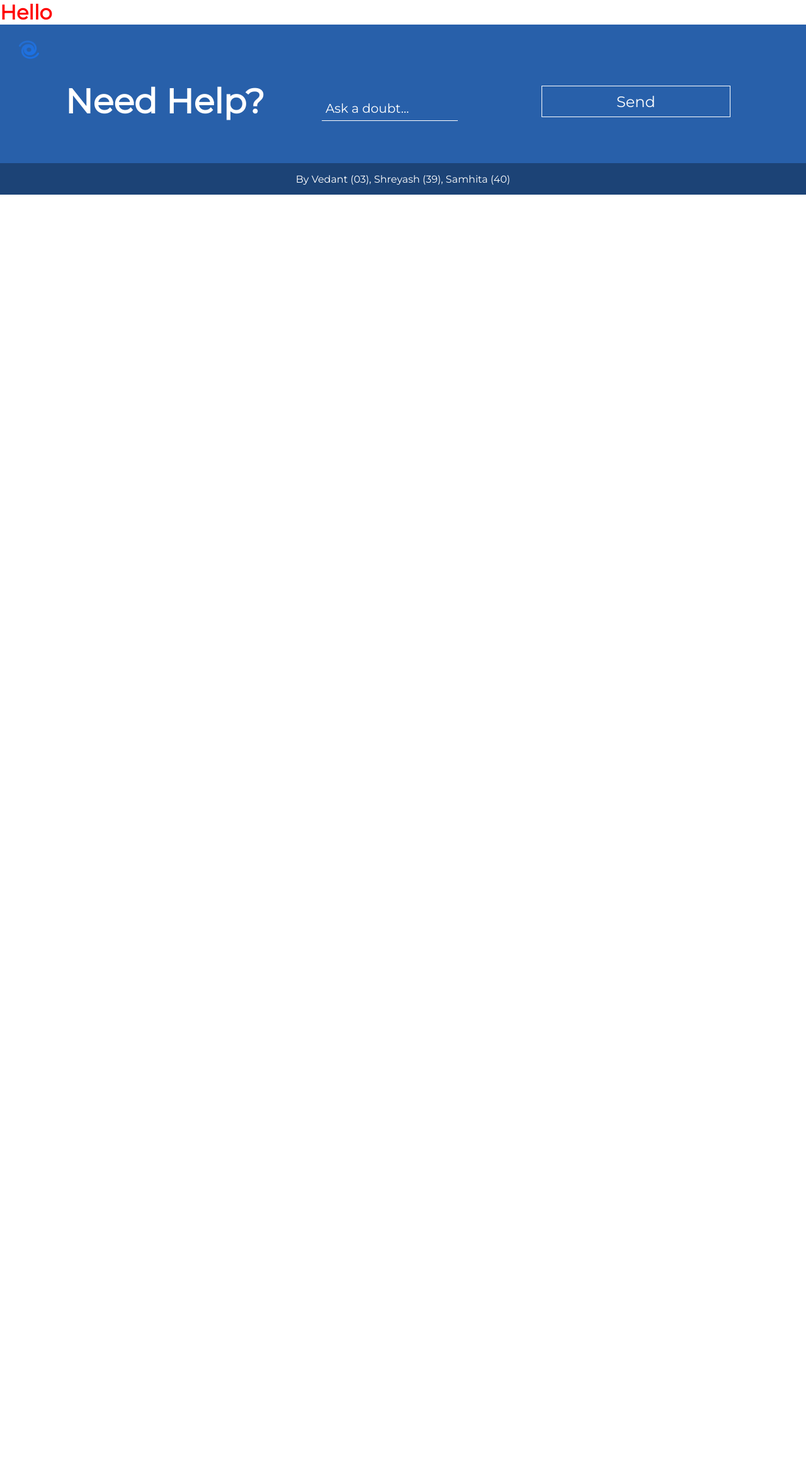
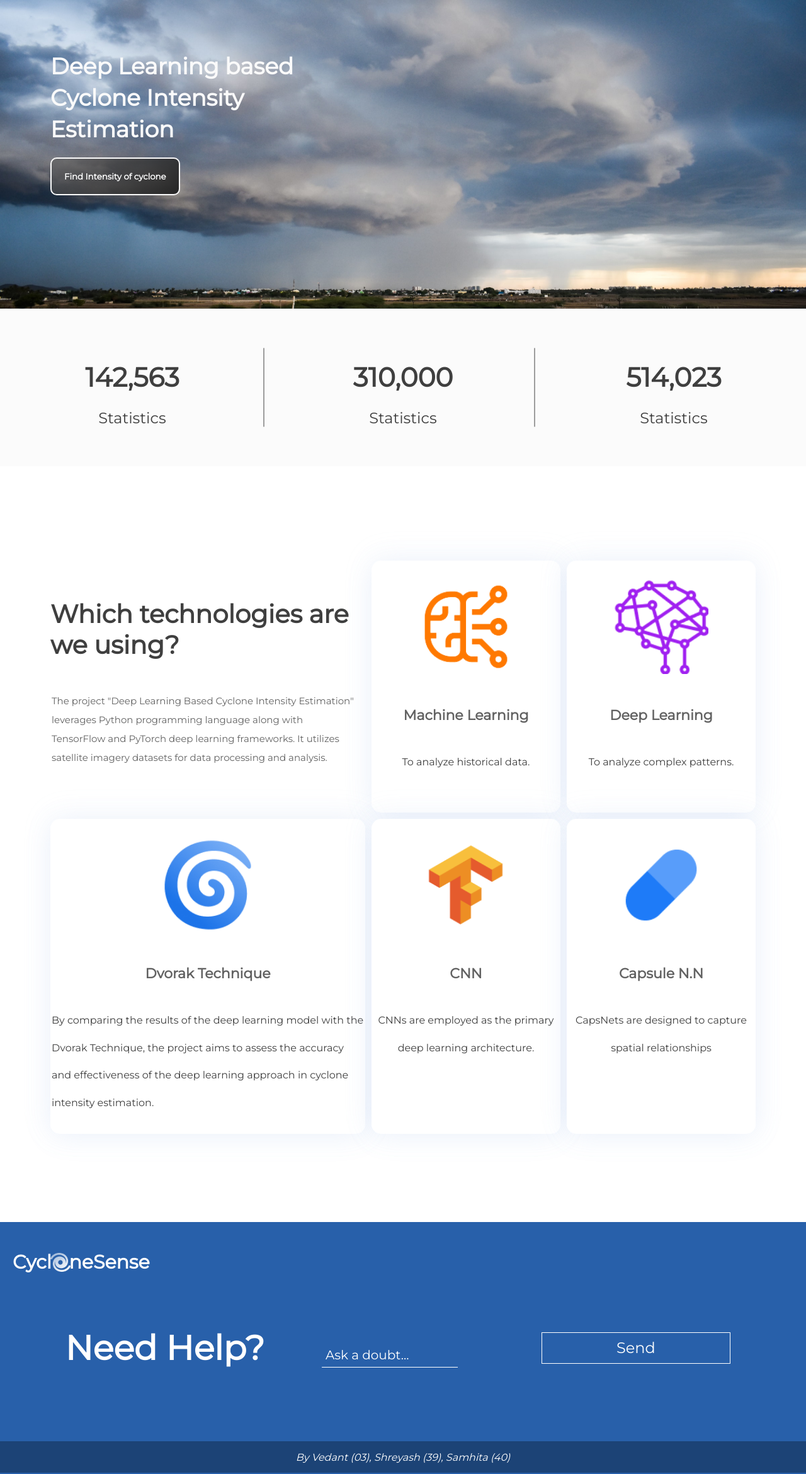
Before and after one commit to Shreyash017/CycloneSense, a Django app: page / in a window 1280 px wide. Shown: the part 100-2440 px from the top of the page at 63% size. Before the commit the page ends 409 px from the top, so only its background shows below. Run offline with Django 4.2, Linux system fonts and the light colour scheme.

Commit message:
Home Page Added

```diff
--- a/Website/main/static/css/style.css
+++ b/Website/main/static/css/style.css
@@ -14,14 +14,14 @@
     grid-gap: 10px;
 }
 
-.website-name {
+.website-name-blue {
     font-size: 30px;
     font-weight: bold;
     margin-top: 35px;
     margin-left: 20px;
 }
 
-.website-name a {
+.website-name-blue a {
     text-decoration: none;
     color: #000000;
 }
@@ -65,7 +65,6 @@ nav ul a:active {
 
 nav ul a:hover {
     text-decoration: underline;
-    text-decoration-thickness: 0.1rem;
 }
 
 /* For Footer */
@@ -75,25 +74,27 @@ nav ul a:hover {
     grid-template-columns: repeat(3, 1fr);
     grid-gap: 10px;
     width: 100%;
-    height: 270px;
+    height: 400px;
     background: #2860AA;
 }
 
 .item {
-    margin-top: 20px;
+    margin-top: 0px;
     display: grid;
     align-items: center;
     color: #FFF;
 }
 
-.website-logo {
+.website-name-white {
+    font-size: 30px;
+    font-weight: bold;
     grid-column: 1 / 4;
-    padding-left: 40px;
+    padding-left: 20px;
 }
 
-.website-logo a {
+.website-name-white a {
     text-decoration: none;
-    color: #000000;
+    color: #FFF;
 }
 
 .item1 {
@@ -146,10 +147,11 @@ nav ul a:hover {
 }
 
 .item4 {
-    margin-top: 55px;
+    margin-top: 75px;
     grid-column: 1 / 4;
     background-color: #1c4376;
     height: 50px;
     font-weight: 500;
+    font-style: italic;
     justify-content: center;
 }
--- a/Website/main/static/css/style_home.css
+++ b/Website/main/static/css/style_home.css
@@ -1,3 +1,183 @@
-.hello {
-    color: red;
+/* Cover Section */
+.cover {
+    height: 490px;
+    background-image: url(../img/cover.png);
+    background-color: #2860AA;
+    background-size: 100% 100%;
+    background-repeat: no-repeat;
 }
+
+.cover-content {
+    display: grid;
+    grid-template-rows: repeat(2, 1fr);
+    grid-template-columns: repeat(3, 1fr);
+    padding-top: 80px;
+}
+
+.cover-content h1 {
+    grid-column: 1 / 4;
+    background-color: transparent;
+    padding-left: 80px;
+    width: 500px;
+    color: #FAFAFA;
+    font-size: 36px;
+    font-weight: 800;
+    line-height: 50px;
+}
+
+.cover-content a {
+    width: 100%;
+    text-decoration: none;
+}
+
+.cover-content a button {
+    height: 30px;
+    margin-top: 20px;
+    margin-left: 80px;
+    padding-left: 20px;
+    padding-right: 20px;
+    height: 60px;
+    font-weight: 600;
+    border-radius: 10px;
+    border: 2px solid #FAFAFA;
+    background: linear-gradient(135deg, rgba(88, 88, 88, 0.56) 8.76%, #252525 100%);
+    color: #FFF;
+    cursor: pointer;
+}
+
+
+/* Statictical Section */
+.stats {
+    display: grid;
+    grid-template-columns: repeat(3, 1fr);
+    grid-gap: 10px;
+    background-color: #FBFBFB;
+    ;
+    height: 250px;
+    color: #FFF;
+}
+
+.stats div {
+    display: grid;
+    align-items: center;
+    justify-content: center;
+    height: 100%;
+
+    position: relative;
+    color: #3F3F3F;
+    font-size: 36px;
+    font-weight: 600;
+    line-height: 64px;
+    padding-top: 40px;
+}
+
+.stats div:before {
+    content: "";
+    position: absolute;
+    width: 2px;
+    height: 100%;
+    bottom: 0;
+    right: 0;
+    background: rgba(37, 37, 37, 0.44);
+    -webkit-transform: scaleY(0.5);
+    transform: scaleY(0.5);
+}
+
+#stats-last::before {
+    border-right: 0;
+    background: #FBFBFB;
+}
+
+.stats div>p {
+    font-size: 24px;
+    font-weight: 500;
+    text-align: center;
+    line-height: 64px;
+    color: #3F3F3F;
+    margin-top: -80px;
+}
+
+
+/* Technologies Section */
+.technologies {
+    background: #FFF;
+    margin-top: 150px;
+    margin-bottom: 150px;
+    display: grid;
+    grid-template-columns: repeat(3, 1fr);
+    grid-template-rows: repeat(2, 1fr);
+    row-gap: 10px;
+    column-gap: 10px;
+    margin-left: 80px;
+    margin-right: 80px;
+    border-radius: 15px;
+    height: 900px;
+}
+
+.tech {
+    border-radius: 15px;
+    background: #FFF;
+    box-shadow: 0px 5px 45px 0px rgba(111, 158, 237, 0.10), 0px -5px 45px 0px rgba(206, 218, 238, 0.15);
+    width: 100%;
+    height: 400px;
+}
+
+.tech-img {
+    width: 150px;
+    height: 150px;
+    position: relative;
+    margin-top: 30px;
+}
+
+.tech h3 {
+    color: #626262;
+    font-size: 22px;
+    font-weight: 700;
+    line-height: 64px;
+    display: flex;
+    justify-content: center;
+    align-items: center;
+    margin-top: 30px;
+}
+
+.tech p {
+    color: #3F3F3F;
+    font-size: 16px;
+    line-height: 43.5px;
+    margin-top: 20px;
+    display: flex;
+    justify-content: center;
+    align-items: center;
+    margin-left: 2px;
+    margin-right: 2px;
+}
+
+.tech1 {
+    width: 500px;
+}
+
+.tech-main {
+    box-shadow: none;
+}
+
+.tech-main h2 {
+    padding-top: 60px;
+    padding-right: 10px;
+    font-size: 40px;
+    font-weight: 600;
+    color: #3F3F3F;
+}
+
+.tech-main p {
+    margin-top: 50px;
+    padding-right: 10px;
+    color: #626262;
+    font-size: 15px;
+    line-height: 30px;
+    margin-left: 2px;
+    margin-right: 2px;
+}
+
+.tech-low {
+    height: 500px;
+}
--- a/Website/main/templates/base.html
+++ b/Website/main/templates/base.html
@@ -17,7 +17,7 @@
     <link
       rel="shortcut icon"
       type="image/png"
-      href="{% static 'img/logo.png' %}"
+      href="{% static 'img/logo_blue.png' %}"
     />
 
     <!-- CSS Files -->
--- a/Website/main/templates/index.html
+++ b/Website/main/templates/index.html
@@ -2,5 +2,72 @@
 {% load static %}
 
 {% block content %}
-    <h1 class="hello">Hello</h1>
+<section class="cover">
+    <div class="cover-content">
+        <h1>Deep Learning based Cyclone Intensity Estimation</h1>
+        <a href="{% url 'analysis' %}">
+            <button type="button" class="btn"> Find Intensity of cyclone </button>
+        </a>
+    </div>
+</section>
+
+<section class="stats">
+    <div>
+        <h3>142,563</h3>
+        <p>Statistics</p>
+    </div>
+    <div>
+        <h3>310,000</h3>
+        <p>Statistics</p>
+    </div>
+    <div id="stats-last">
+        <h3>514,023</h3>
+        <p>Statistics</p>
+    </div>
+</section>
+
+<section class="technologies">
+    <div class="tech tech1 tech-main">
+        <h2>Which technologies are we using?</h2>
+        <p>The project "Deep Learning Based Cyclone Intensity Estimation" leverages Python programming language along
+            with TensorFlow and PyTorch deep learning frameworks. It utilizes satellite imagery datasets for data
+            processing and analysis.</p>
+    </div>
+    <div class="tech">
+        <center>
+            <img class="tech-img" src="{% static 'img/ml.png' %}" alt="ML">
+            <h3>Machine Learning</h3>
+            <p>To analyze historical data.</p>
+        </center>
+    </div>
+    <div class="tech">
+        <center>
+            <img class="tech-img" src="{% static 'img/dl.png' %}" alt="DL">
+            <h3>Deep Learning</h3>
+            <p>To analyze complex patterns.</p>
+        </center>
+    </div>
+    <div class="tech tech1 tech-low">
+        <center>
+            <img class="tech-img" src="{% static 'img/dvorak.png' %}" alt="Dvorak Technique">
+        </center>
+        <h3>Dvorak Technique</h3>
+        <p>By comparing the results of the deep learning model with the Dvorak Technique, the project aims to assess the
+            accuracy and effectiveness of the deep learning approach in cyclone intensity estimation.</p>
+    </div>
+    <div class="tech tech-low">
+        <center>
+            <img class="tech-img" src="{% static 'img/cnn.png' %}" alt="CNN">
+            <h3>CNN</h3>
+            <p>CNNs are employed as the primary deep learning architecture.</p>
+        </center>
+    </div>
+    <div class="tech tech-low">
+        <center>
+            <img class="tech-img" src="{% static 'img/capsule.png' %}" alt="Capsule-CNN">
+            <h3>Capsule N.N</h3>
+            <p>CapsNets are designed to capture spatial relationships</p>
+        </center>
+    </div>
+</section>
 {% endblock %}
--- a/Website/main/templates/partials/_footer.html
+++ b/Website/main/templates/partials/_footer.html
@@ -1,8 +1,10 @@
 {% load static %}
 <footer class="footer-container">
-    <div class="item website-logo">
+    <div class="item website-name-white">
         <a href="{% url 'home' %}">
-            <img class="logo" src="{% static 'img/logo.png' %}" alt="Cycl Logo">
+            <span>Cycl</span>
+            <img class="logo" src="{% static 'img/logo_white.png' %}" alt="Logo">
+            <span>neSense</span>
         </a>
     </div>
 
--- a/Website/main/templates/partials/_header.html
+++ b/Website/main/templates/partials/_header.html
@@ -1,9 +1,9 @@
 {% load static %}
 <header class="header-container">
-    <div class="website-name">
+    <div class="website-name-blue">
         <a href="{% url 'home' %}">
             <span>Cycl</span>
-            <img class="logo" src="{% static 'img/logo.png' %}" alt="Cycl Logo">
+            <img class="logo" src="{% static 'img/logo_blue.png' %}" alt="Logo">
             <span>neSense</span>
         </a>
     </div>
--- a/Website/main/urls.py
+++ b/Website/main/urls.py
@@ -3,6 +3,6 @@ from . import views
 
 urlpatterns = [
     path('', views.home, name='home'),
-    path('analysis/', views.analysis, name='analysis'),
-    path('about/', views.about, name='about'),
+    path('analysis', views.analysis, name='analysis'),
+    path('about', views.about, name='about'),
 ]
```
Also changed, not shown: Website/main/static/img/capsule.png (added), Website/main/static/img/cnn.png (added), Website/main/static/img/cover.png (added), Website/main/static/img/dl.png (added), Website/main/static/img/dvorak.png (added), Website/main/static/img/logo_blue.png (renamed from Website/main/static/img/logo.png), Website/main/static/img/logo_white.png (added), Website/main/static/img/ml.png (added).
